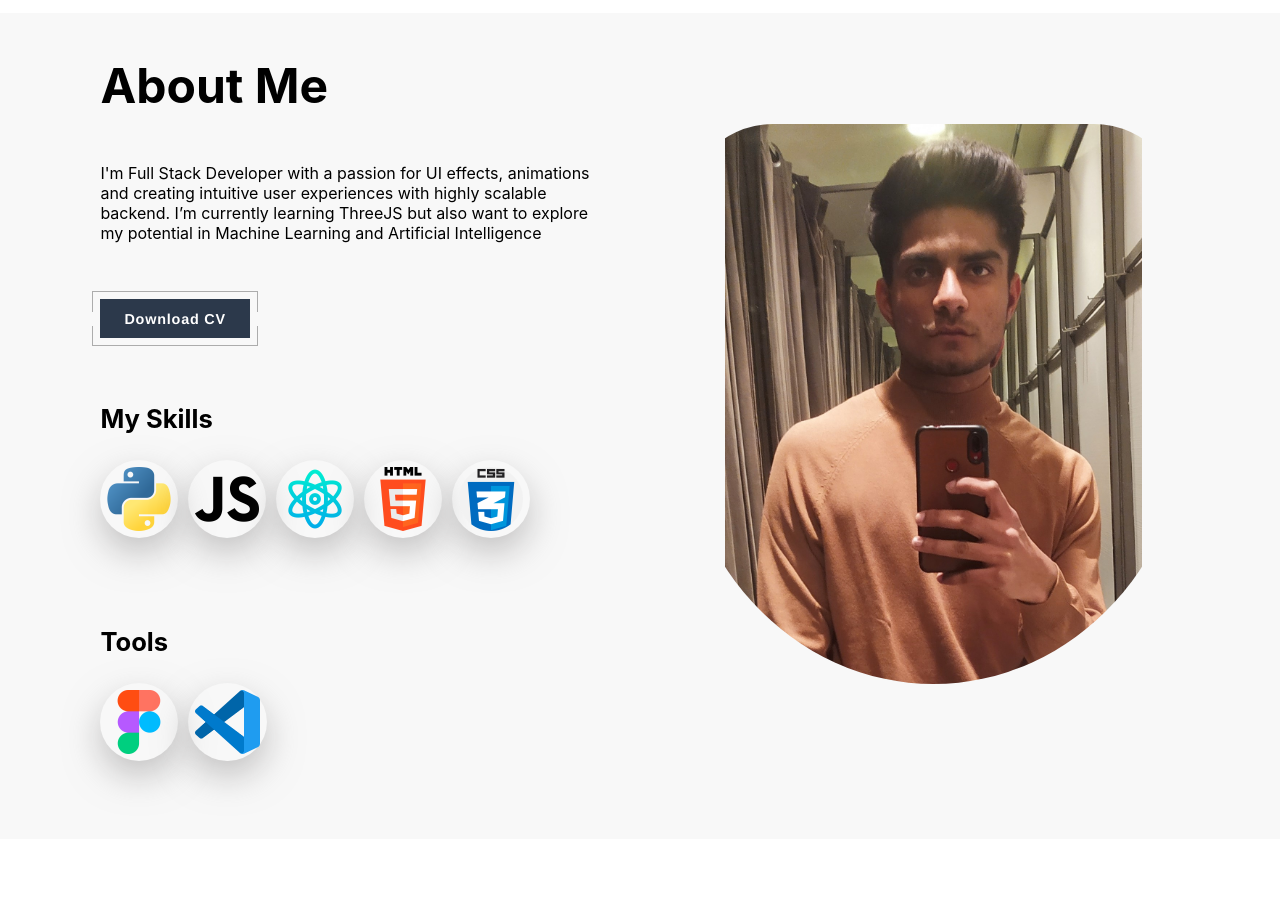
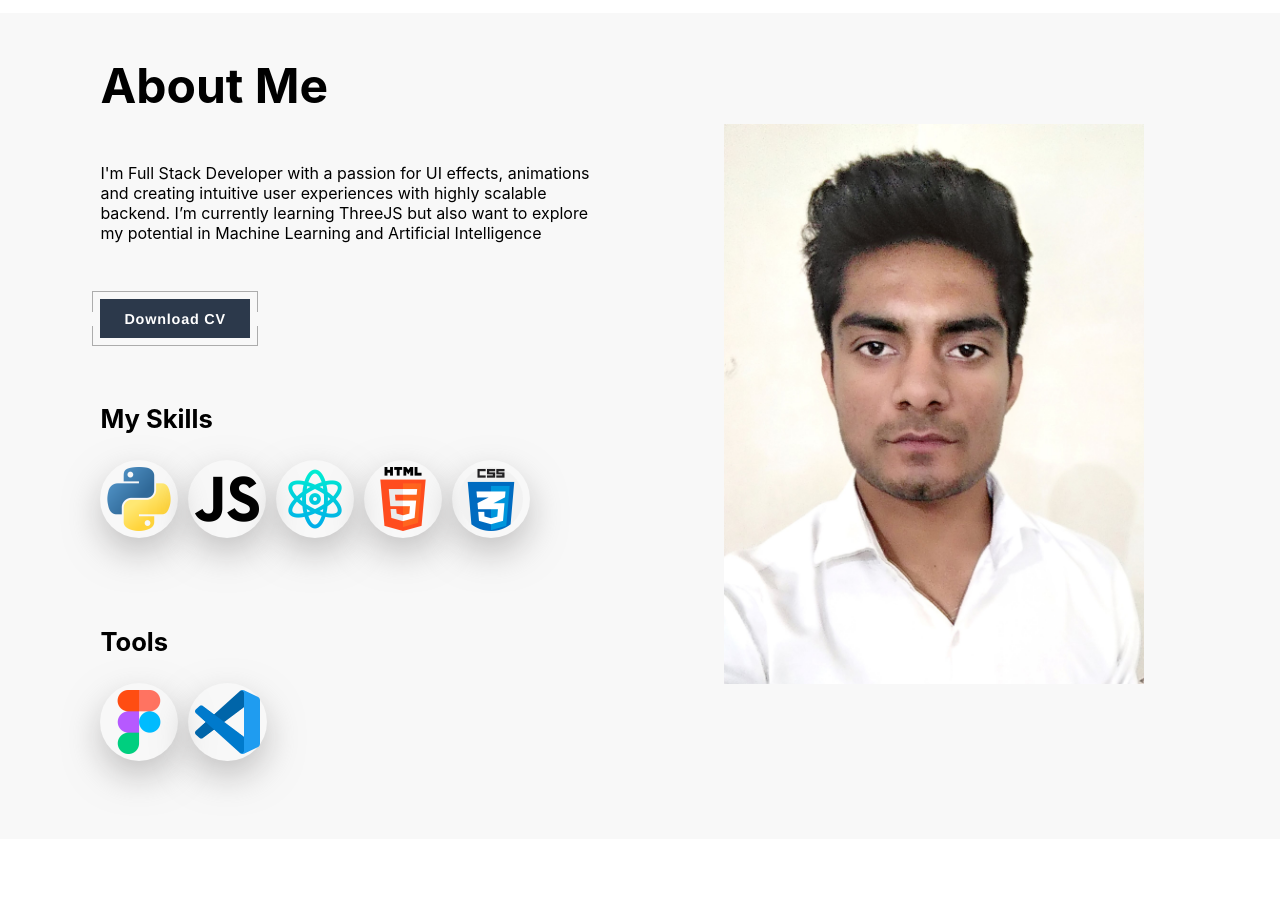
Before and after one commit to yashsuthar010/Portfolio, a React (Create React App) app: page / in a window 1280 px wide. Shown: the part 820-1739 px from the top of the page. Built offline with nearby package versions, Linux system fonts and the light colour scheme.

Commit message:
new update

```diff
--- a/src/component/about/about.css
+++ b/src/component/about/about.css
@@ -37,7 +37,7 @@
   width: 100%;
   height: 100%;
   object-fit: contain;
-  border-radius: 30% 30% 80% 80%;
+  border-radius: 10%;
 }
 
 .two h1 {
```
Also changed, not shown: src/assests/yash_img.jpg.
